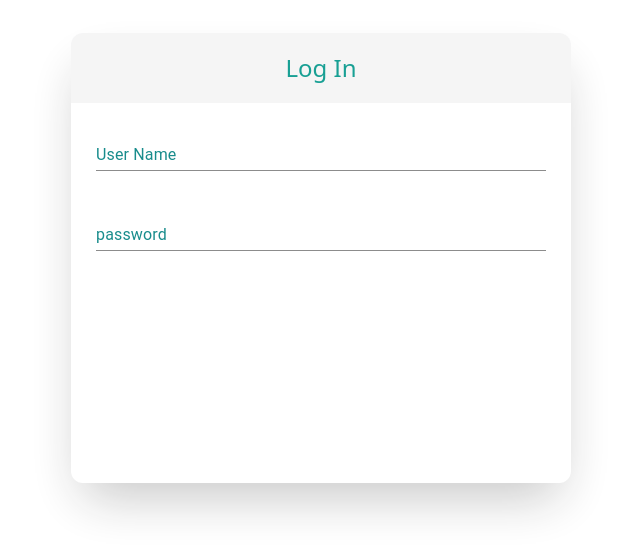
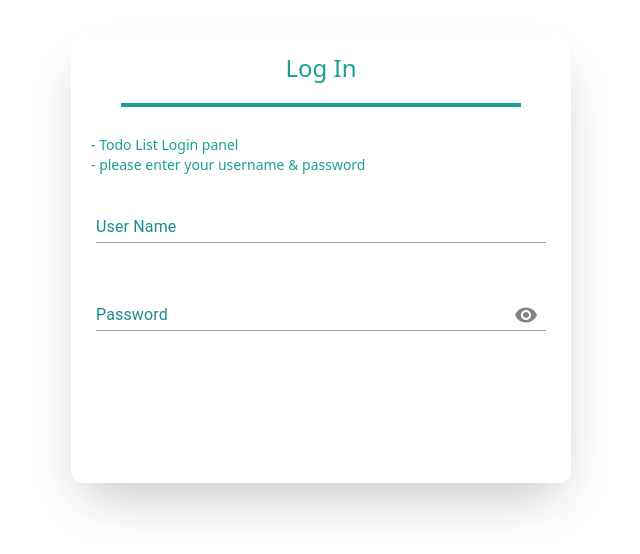
Before and after one commit to TodoListHub/TL-Front, a Next.js app: page /login in a window 1280 px wide. Shown: the part 142-696 px from the top of the page, without its empty margins (319-959 px from the left). Built offline with nearby package versions, Linux system fonts and the light colour scheme; what @mui/material-nextjs would draw is missing.

Commit message:
both inputs set

```diff
--- a/package.json
+++ b/package.json
@@ -14,6 +14,7 @@
     "@emotion/styled": "^11.14.0",
     "@heroui/form": "^2.1.15",
     "@heroui/input": "^2.4.16",
+    "@mui/icons-material": "^6.4.7",
     "@mui/material": "^6.4.7",
     "@mui/material-nextjs": "^6.4.3",
     "next": "15.2.2",
--- /dev/null
+++ b/src/app/login/component/Botton.tsx
@@ -0,0 +1,3 @@
+
+
+export default function
--- a/src/app/login/component/Input.tsx
+++ b/src/app/login/component/Input.tsx
@@ -13,9 +13,7 @@ export default function Input({label} : {label:string}) {
             "& label": { color: "teal" }, // تغییر رنگ لیبل
             "& label.Mui-focused": { color: "teal" }, // تغییر رنگ لیبل در حالت فوکوس
             "& .MuiInputBase-input": { color: "teal" }, // تغییر رنگ متن ورودی
-    "& .MuiInput-underline:before": { borderBottomColor: "gray" }, // تغییر رنگ خط قبل از فوکوس
-    "& .MuiInput-underline:hover:before": { borderBottomColor: "teal" }, // تغییر رنگ خط هنگام هاور
-    "& .MuiInput-underline:after": { borderBottomColor: "teal" }, // تغییر رنگ خط بعد از فوکوس
+
           }}/>
 
     );
--- /dev/null
+++ b/src/app/login/component/InputPassword.tsx
@@ -0,0 +1,59 @@
+"use client"
+import * as React from 'react';
+import Box, { BoxClassKey } from '@mui/material/Box';
+import IconButton from '@mui/material/IconButton';
+import Input from '@mui/material/Input';
+import FilledInput from '@mui/material/FilledInput';
+import OutlinedInput from '@mui/material/OutlinedInput';
+import InputLabel from '@mui/material/InputLabel';
+import InputAdornment from '@mui/material/InputAdornment';
+import FormHelperText from '@mui/material/FormHelperText';
+import FormControl from '@mui/material/FormControl';
+import TextField from '@mui/material/TextField';
+import Visibility from '@mui/icons-material/Visibility';
+import VisibilityOff from '@mui/icons-material/VisibilityOff';
+
+export default function InputPassword() {
+  const [showPassword, setShowPassword] = React.useState(false);
+
+  const handleClickShowPassword = () => setShowPassword((show) => !show);
+
+  const handleMouseDownPassword = (event: React.MouseEvent<HTMLButtonElement>) => {
+    event.preventDefault();
+  };
+
+  const handleMouseUpPassword = (event: React.MouseEvent<HTMLButtonElement>) => {
+    event.preventDefault();
+  };
+
+  return (
+
+    <FormControl sx={{ m: 1, width: '90%' }} variant="standard" >
+    <InputLabel sx={{color: "teal",'&.Mui-focused': {color: 'teal'}}}
+                htmlFor="standard-adornment-password">Password</InputLabel>
+    <Input
+      id="standard-adornment-password"
+      type={showPassword ? 'text' : 'password'}
+      sx={{
+        "& label": { color: "teal" },
+        "& label.Mui-focused": { color: "teal" },
+        "& .MuiInputBase-input": { color: "teal" },
+       }}
+      endAdornment={
+        <InputAdornment position="end">
+          <IconButton
+            aria-label={ showPassword ? 'hide the password' : 'display the password' }
+            onClick={handleClickShowPassword}
+            onMouseDown={handleMouseDownPassword}
+            onMouseUp={handleMouseUpPassword}>
+
+            {showPassword ? <VisibilityOff /> : <Visibility />}
+
+          </IconButton>
+        </InputAdornment>
+      }
+    />
+  </FormControl>
+
+  );
+}
--- a/src/app/login/component/LoginFrame.tsx
+++ b/src/app/login/component/LoginFrame.tsx
@@ -1,14 +1,22 @@
 import Input from "./Input";
+import InputPassword from "./InputPassword";
 
 
 export default function LoginFrame () {
 
     return(
 
-        <div className="h-[450px] w-[500px] opacity-90 shadow-2xl border-zinc-300 rounded-xl flex flex-col items-center space-y-5 ">
-            <h1 className="bg-zinc-100 text-teal-600  w-full h-[70px] flex justify-center items-center rounded-t-xl text-2xl hover:scale-95 hover:rounded-xl duration-500"> Log In </h1>
+        <div className="h-[450px] w-[500px] opacity-90 shadow-2xl border-zinc-300 rounded-xl flex flex-col items-center  ">
+            <div className=" text-teal-600  w-full h-[70px] flex justify-center items-center rounded-t-xl text-2xl hover:scale-95 hover:rounded-xl duration-500">
+                Log In
+            </div>
+            <hr className="text-teal-600 mb-2 border-2 w-[80%]" />
+            <div className="text-teal-600 w-full h-[80px] text-sm flex justify-start ml-10 items-center">
+                - Todo List Login panel <br /> - please enter your username & password
+            </div>
+
             <Input label="User Name" />
-            <Input label="password" />
+            <InputPassword />
 
         </div>
     )
```
Also changed, not shown: 1 other file (tests, documents, lock files or other folders). Lines whose indentation alone changed are shown as unchanged.
